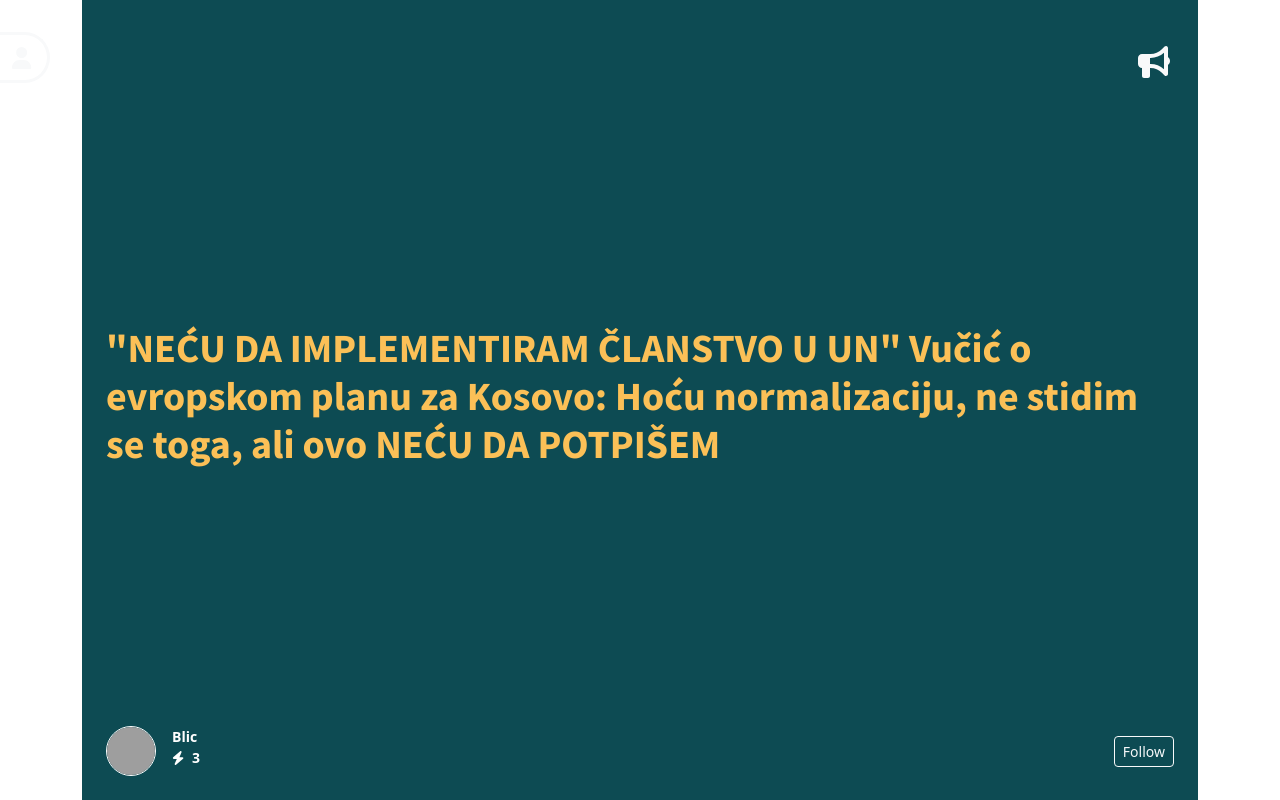
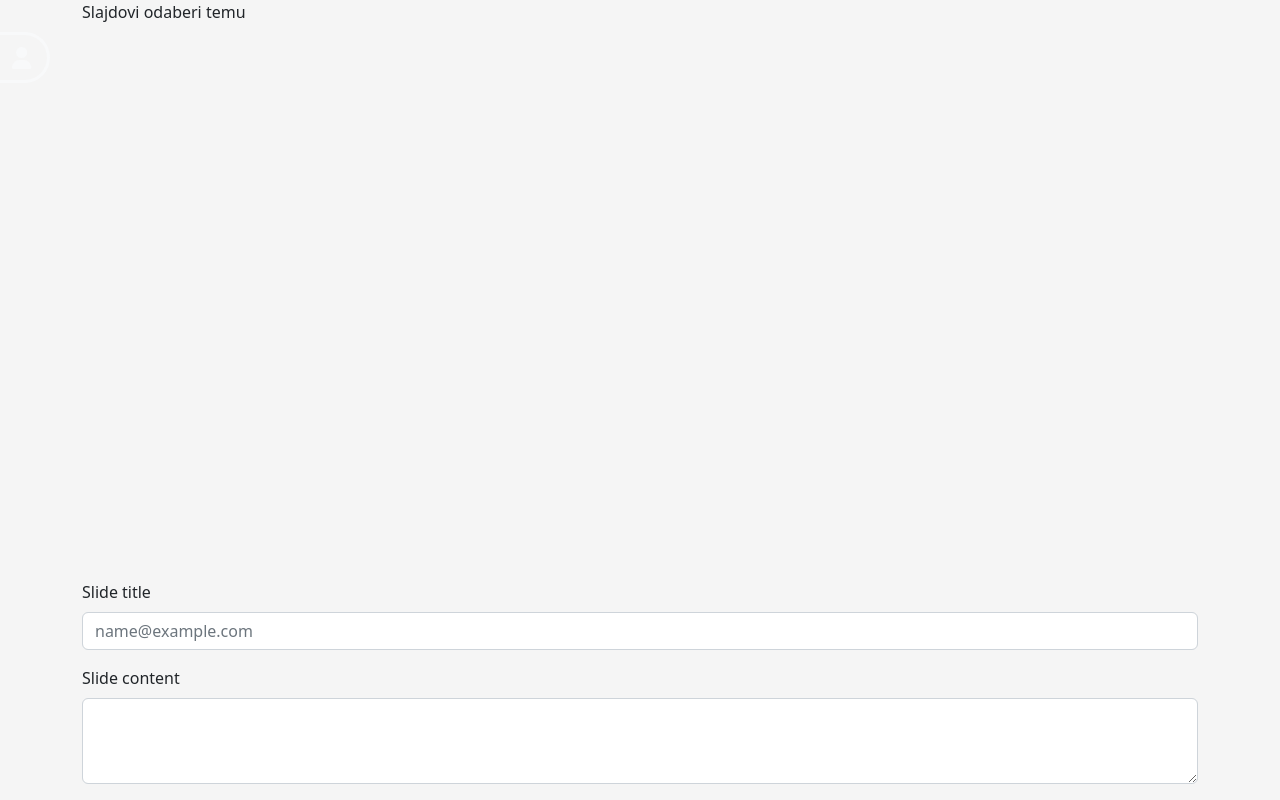
Before and after one commit to DimitrijeGlibic/novinator, a React (Create React App) app: page /write in a window 1280 px wide. Built offline with nearby package versions, Linux system fonts and the light colour scheme; grey boxes are pictures that could not be loaded.

Commit message:
Extract Menu to upper level and add simple Write

```diff
--- a/src/App.js
+++ b/src/App.js
@@ -5,14 +5,21 @@ import "swiper/css";
 import "./App.css";
 import TimeLine from "./timeline/TimeLine";
 import SignInModal from "./components/menu/SignIn/SignInModal";
+import Write from "./write/Write";
+import MenuSideDrawer from "./components/menu/MenuSideDrawer";
+import { Fragment } from "react";
 
 function App() {
   return (
-    <Routes>
-      <Route path="/:postId" element={<TimeLine />}>
-        <Route path="/:postId/sign-in" element={<SignInModal />} />
-      </Route>
-    </Routes>
+    <Fragment>
+      <MenuSideDrawer />
+      <Routes>
+        <Route path="/:postId" element={<TimeLine />}>
+          <Route path="/:postId/sign-in" element={<SignInModal />} />
+        </Route>
+        <Route path="/write" element={<Write />} />
+      </Routes>
+    </Fragment>
   );
 }
 
--- a/src/timeline/TimeLine.js
+++ b/src/timeline/TimeLine.js
@@ -22,7 +22,6 @@ const TimeLine = () => {
 
   return (
     <FeedContainer>
-      <MenuSideDrawer />
       <Swiper
         spaceBetween={0}
         slidesPerView={1}
--- /dev/null
+++ b/src/write/Write.js
@@ -0,0 +1,40 @@
+import { Container, Form } from "react-bootstrap";
+import styled from "styled-components";
+
+const Write = () => {
+  return (
+    <WriteWrapper>
+      <Container>
+        <Flex>
+          Slajdovi odaberi temu
+          <Form>
+            <Form.Group className="mb-3" controlId="exampleForm.ControlInput1">
+              <Form.Label>Slide title</Form.Label>
+              <Form.Control type="email" placeholder="name@example.com" />
+            </Form.Group>
+            <Form.Group
+              className="mb-3"
+              controlId="exampleForm.ControlTextarea1"
+            >
+              <Form.Label>Slide content</Form.Label>
+              <Form.Control as="textarea" rows={3} />
+            </Form.Group>
+          </Form>
+        </Flex>
+      </Container>
+    </WriteWrapper>
+  );
+};
+
+export default Write;
+
+const WriteWrapper = styled.div`
+    background-color: #f5f5f5;
+`;
+
+const Flex = styled.div`
+  display: flex;
+  flex-direction: column;
+  justify-content: space-between;
+  height: 100vh;
+`;
```
